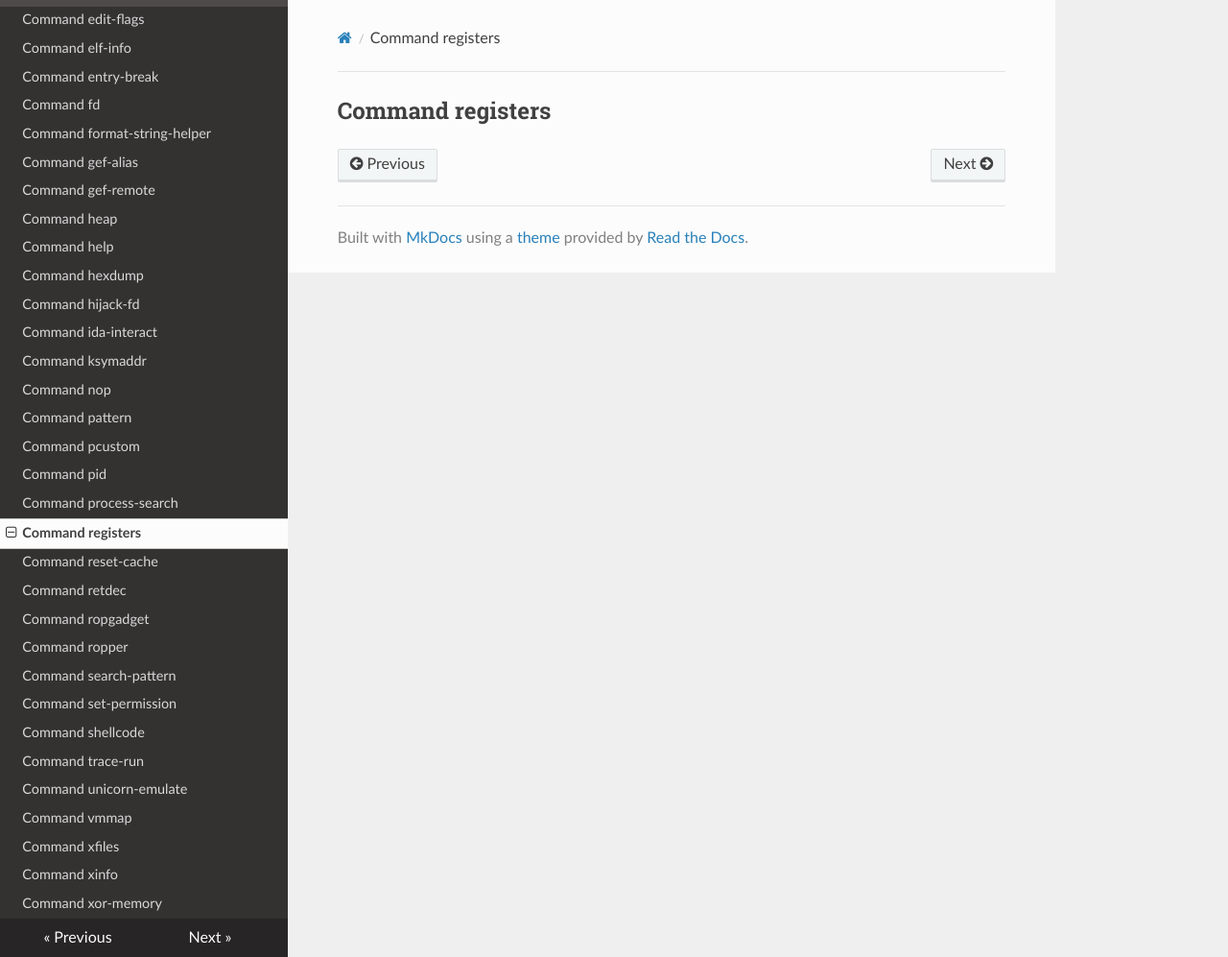
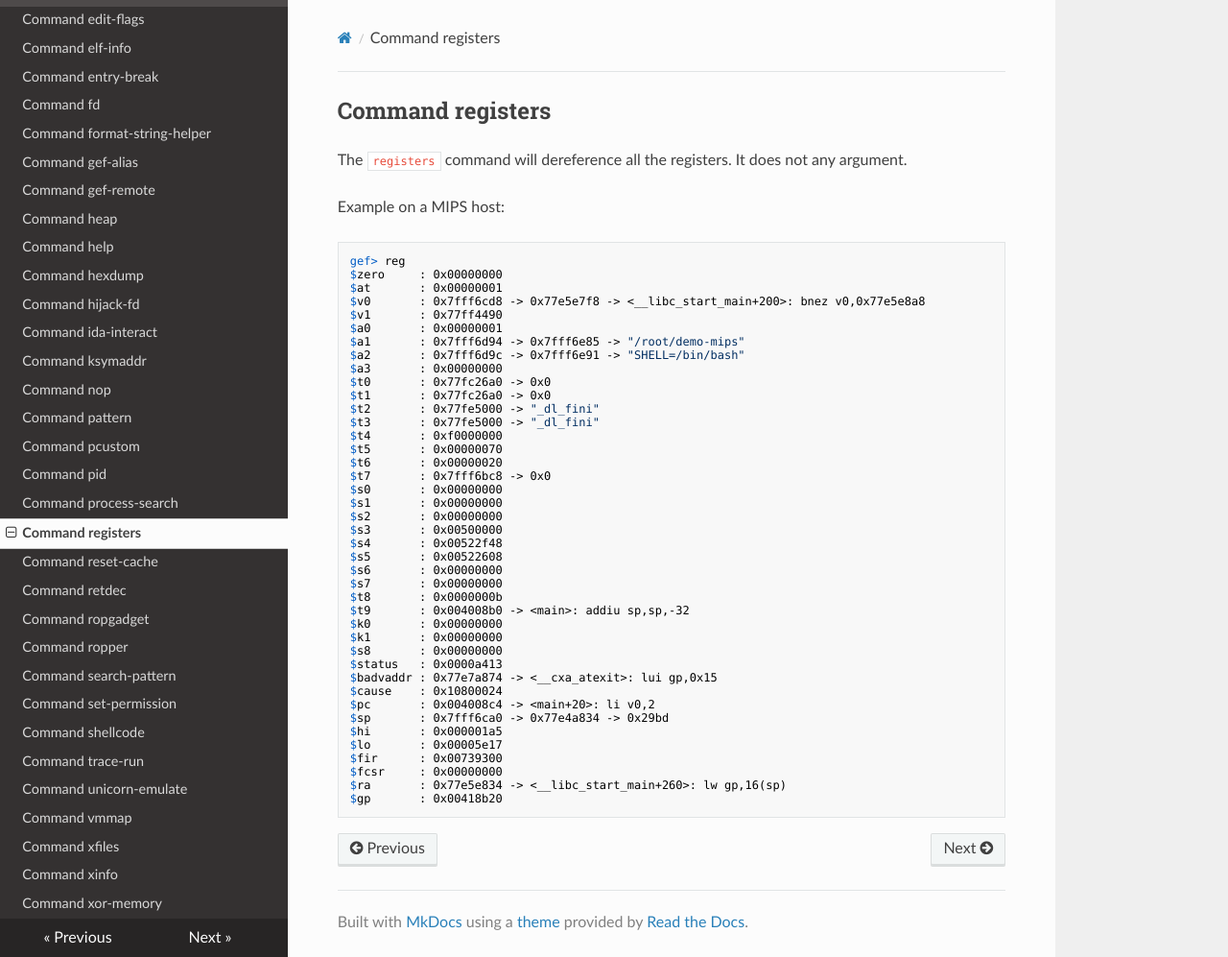
Before and after one commit to hugsy/gef, an MkDocs documentation site: the page built from docs/commands/registers.md, in a window 1280 px wide and 997 px high. Shown: the whole window at 96% size. Built offline with MkDocs 1.6.1, drawn with Linux system fonts in a browser that asks for light colours; nearby versions of some CDN libraries; old or Windows-style settings are respelled for this version of MkDocs.

Commit message:
issue #86: more command documentation - registers - ropper

````diff
--- a/docs/commands/registers.md
+++ b/docs/commands/registers.md
@@ -1 +1,50 @@
 ## Command registers
+
+The `registers` command will dereference all the registers. It does not any
+argument.
+
+
+Example on a MIPS host:
+```
+gef> reg
+$zero     : 0x00000000
+$at       : 0x00000001
+$v0       : 0x7fff6cd8 -> 0x77e5e7f8 -> <__libc_start_main+200>: bnez v0,0x77e5e8a8
+$v1       : 0x77ff4490
+$a0       : 0x00000001
+$a1       : 0x7fff6d94 -> 0x7fff6e85 -> "/root/demo-mips"
+$a2       : 0x7fff6d9c -> 0x7fff6e91 -> "SHELL=/bin/bash"
+$a3       : 0x00000000
+$t0       : 0x77fc26a0 -> 0x0
+$t1       : 0x77fc26a0 -> 0x0
+$t2       : 0x77fe5000 -> "_dl_fini"
+$t3       : 0x77fe5000 -> "_dl_fini"
+$t4       : 0xf0000000
+$t5       : 0x00000070
+$t6       : 0x00000020
+$t7       : 0x7fff6bc8 -> 0x0
+$s0       : 0x00000000
+$s1       : 0x00000000
+$s2       : 0x00000000
+$s3       : 0x00500000
+$s4       : 0x00522f48
+$s5       : 0x00522608
+$s6       : 0x00000000
+$s7       : 0x00000000
+$t8       : 0x0000000b
+$t9       : 0x004008b0 -> <main>: addiu sp,sp,-32
+$k0       : 0x00000000
+$k1       : 0x00000000
+$s8       : 0x00000000
+$status   : 0x0000a413
+$badvaddr : 0x77e7a874 -> <__cxa_atexit>: lui gp,0x15
+$cause    : 0x10800024
+$pc       : 0x004008c4 -> <main+20>: li v0,2
+$sp       : 0x7fff6ca0 -> 0x77e4a834 -> 0x29bd
+$hi       : 0x000001a5
+$lo       : 0x00005e17
+$fir      : 0x00739300
+$fcsr     : 0x00000000
+$ra       : 0x77e5e834 -> <__libc_start_main+260>: lw gp,16(sp)
+$gp       : 0x00418b20
+```
````
Also changed, not shown: docs/commands/ropper.md (+8 -0 lines).
